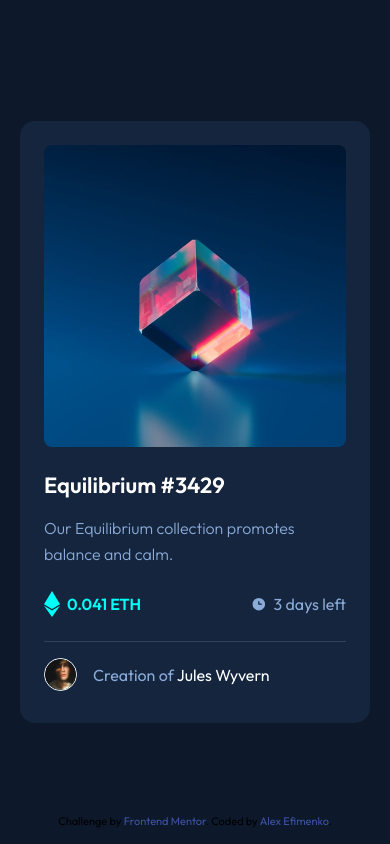
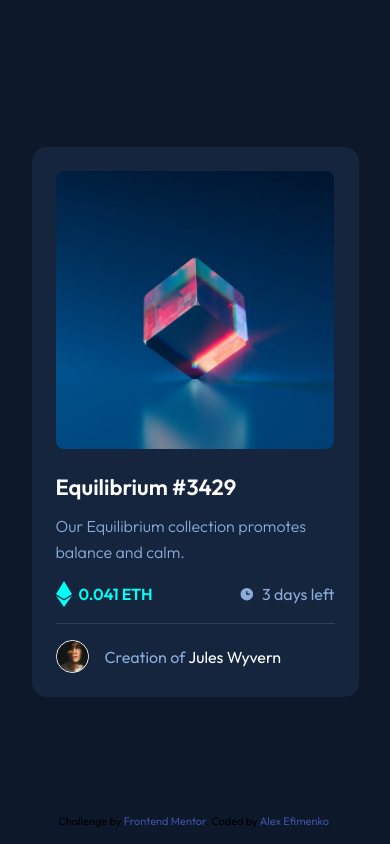
Before and after one commit to aleksandr-efimenko/nft-preview-card, a website built with Vite: page index.html in a window 390 px wide. Built offline with nearby package versions, Linux system fonts and the light colour scheme.

Commit message:
finish mobile version

```diff
--- a/style.css
+++ b/style.css
@@ -62,7 +62,8 @@ a {
   text-decoration: none;
 }
 
-a:hover, a:hover>h1 {
+a:hover,
+a:hover>h1 {
   color: var(--cyan);
 }
 
@@ -134,8 +135,7 @@ p.nft-descr {
   justify-content: flex-end;
 }
 
-.price-term-container,
-.card-footer {
+.price-term-container {
   margin-block: 1.5rem;
   display: flex;
   justify-content: space-between;
@@ -187,3 +187,29 @@ footer {
 .attribution a {
   color: hsl(228, 45%, 44%);
 }
+
+@media (max-width: 37.5rem) {
+  .card-container {
+    width: 20.4375rem;
+    padding: 1.5rem;
+
+  }
+
+  .img-container {
+    height: 17.375rem;
+    width: 17.375rem;
+  }
+
+
+  h1 {
+    margin-block: 1.5rem .75rem;
+  }
+
+  p.nft-descr {
+    margin-block: .75rem 1rem;
+  }
+
+  .price-term-container {
+    margin-block: 1rem;
+  }
+}
```
